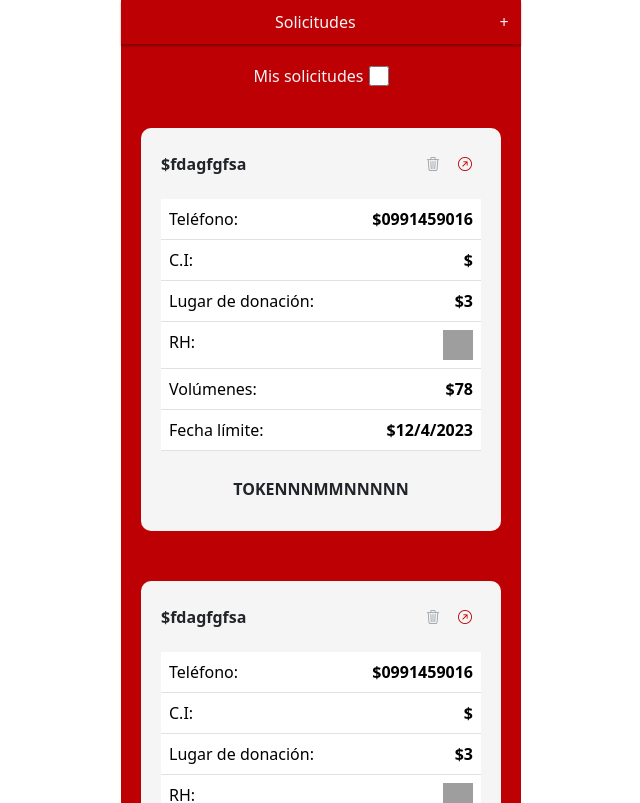
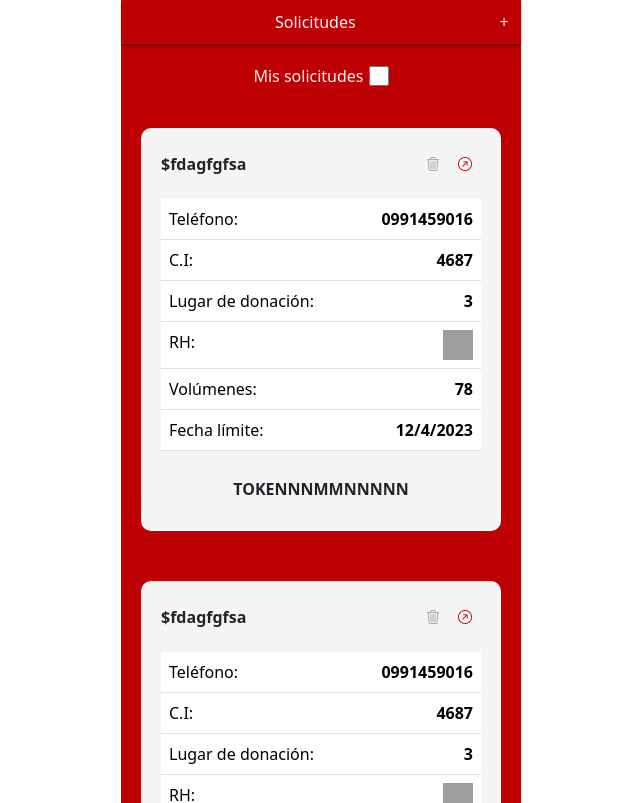
Before and after one commit to MedinaEnrique/solicitud_sangre, a React (Vite) app: page / in a window 1280 px wide. Shown: the top 803 px of the page, without its empty margins (319-959 px from the left). Built offline with nearby package versions, Linux system fonts and the light colour scheme; grey boxes are pictures that could not be loaded.

Commit message:
solucion de traer datos de CI

```diff
--- a/src/components/Card.jsx
+++ b/src/components/Card.jsx
@@ -41,15 +41,15 @@ const Card = () => {
           <tbody>
             <tr>
               <td>Teléfono:</td>
-              <td className="text-end fw-bold">${value.telefono_contacto}</td>
+              <td className="text-end fw-bold">{value.telefono_contacto}</td>
             </tr>
             <tr>
               <td>C.I:</td>
-              <td className="text-end fw-bold">$</td>
+              <td className="text-end fw-bold">{value.cedula_donatario}</td>
             </tr>
             <tr>
               <td>Lugar de donación:</td>
-              <td className="text-end fw-bold">${value.establecimiento}</td>
+              <td className="text-end fw-bold">{value.establecimiento}</td>
             </tr>
             <tr>
               <td>RH:</td>
@@ -59,11 +59,11 @@ const Card = () => {
             </tr>
             <tr>
               <td>Volúmenes:</td>
-              <td className="text-end fw-bold">${value.volumenes_necesarios}</td>
+              <td className="text-end fw-bold">{value.volumenes_necesarios}</td>
             </tr>
             <tr>
               <td>Fecha límite:</td>
-              <td className="text-end fw-bold">${value.fecha_limite}</td>
+              <td className="text-end fw-bold">{value.fecha_limite}</td>
             </tr>
           </tbody>
         </table>
--- a/src/index.css
+++ b/src/index.css
@@ -3,9 +3,9 @@
   line-height: 1.5;
   font-weight: 400;
 
-  color-scheme: light dark;
-  /* color: rgba(255, 255, 255, 0.87); */
-  background-color: #242424;
+  /* color-scheme: light dark;
+  color: rgba(255, 255, 255, 0.87);
+  background-color: #242424; */
 
   font-synthesis: none;
   text-rendering: optimizeLegibility;
```
